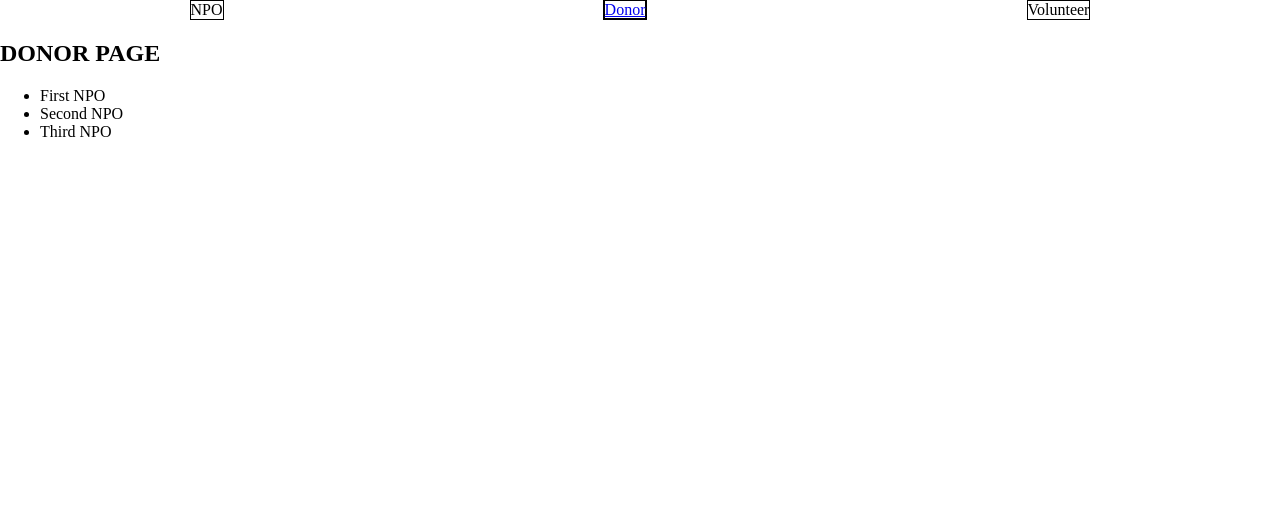
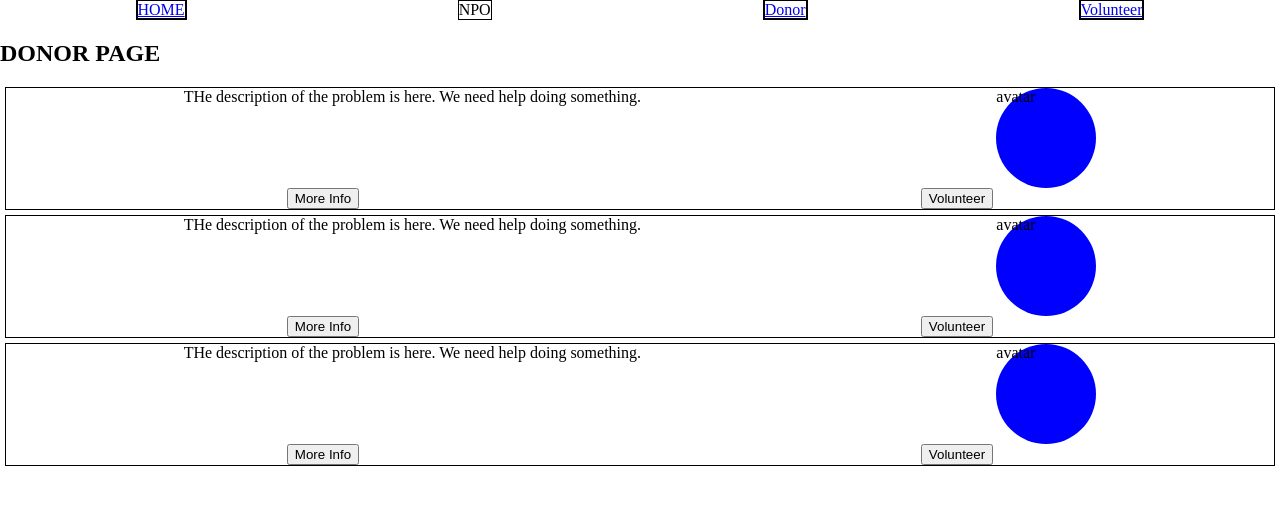
Before and after one commit to ffaneus/hackathon-project-charity, a Flask app: page /donor in a window 1280 px wide. Shown: the top 505 px of the page. Run offline with Flask 2, Linux system fonts and the light colour scheme.

Commit message:
added routes for donors and volunteers

```diff
--- a/app.py
+++ b/app.py
@@ -10,6 +10,9 @@ def index():
 def donor():
     return render_template('donor.html')
 
+@app.route('/volunteer')
+def volunteer():
+    return render_template('volunteer.html')
 
 if __name__ == "__main__":
     app.run()
--- a/templates/base.html
+++ b/templates/base.html
@@ -20,9 +20,10 @@
 
 <body>
 	<nav>
+		<div><a href="{{ url_for('index') }}">HOME</a></div>
 		<div>NPO</div>
 		<div><a href="{{ url_for('donor') }}">Donor</a></div>
-		<div>Volunteer</div>
+		<div><a href="{{ url_for('volunteer') }}">Volunteer</a></div>
 	</nav>
 	{% block content %}
 	{% endblock %}
--- a/templates/donor.html
+++ b/templates/donor.html
@@ -1,12 +1,54 @@
 {% extends 'base.html' %}
 {% block content %}
+<div id="scoped-content">
+	<style>
+		.card-container {
+			margin: 5px;
+			border: 1px solid black;
+		}
+		.top-row, .bottom-row {
+			display: flex;
+			justify-content: space-around;
+		}
+		.avatar {
+			height: 100px;
+			width: 100px;
+			border-radius: 50%;
+			background: blue;
+		}
+	</style>
+</div>
 <h2>DONOR PAGE</h2>
 <div>
-		<ul>
-			<li>First NPO</li>
-			<li>Second NPO</li>
-			<li>Third NPO</li>
-		</ul>
-
+		<div class="card-container">
+			<div class="top-row">
+					<div class="description">THe description of the problem is here. We need help doing something.</div>
+					<div class="avatar">avatar</div>
+			</div>
+			<div class="bottom-row">
+				<button>More Info</button>
+				<button>Volunteer</button>
+			</div>
+		</div>
+		<div class="card-container">
+			<div class="top-row">
+					<div class="description">THe description of the problem is here. We need help doing something.</div>
+					<div class="avatar">avatar</div>
+			</div>
+			<div class="bottom-row">
+				<button>More Info</button>
+				<button>Volunteer</button>
+			</div>
+		</div>
+		<div class="card-container">
+			<div class="top-row">
+					<div class="description">THe description of the problem is here. We need help doing something.</div>
+					<div class="avatar">avatar</div>
+			</div>
+			<div class="bottom-row">
+				<button>More Info</button>
+				<button>Volunteer</button>
+			</div>
+		</div>
 </div>
 {% endblock %}
--- /dev/null
+++ b/templates/volunteer.html
@@ -0,0 +1,5 @@
+{% extends 'base.html' %}
+
+{% block content %}
+	<h2>VOLUNTEERS</h2>
+{% endblock %}
```
